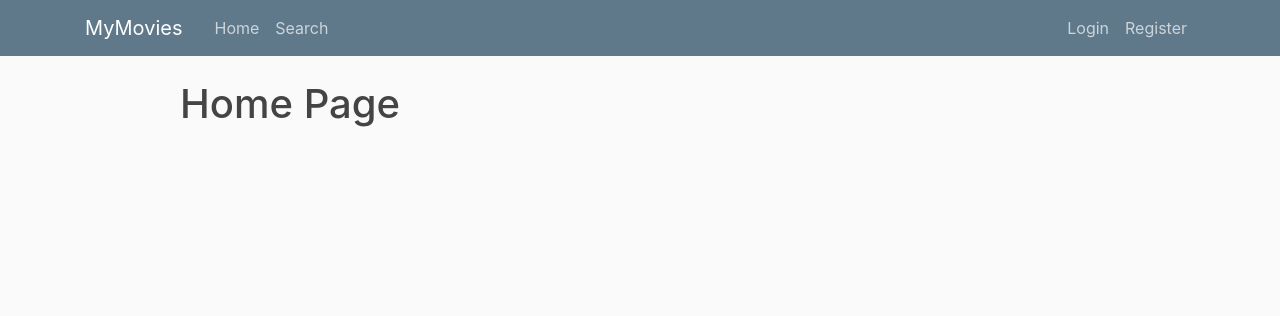
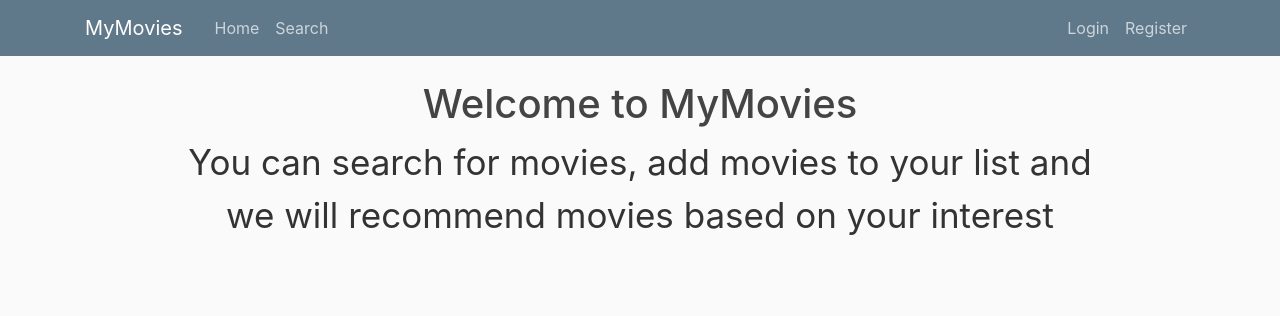
Before and after one commit to habui19/python-final, a Flask app: page / in a window 1280 px wide. Shown: the top 316 px of the page. Run offline with Flask 2, Linux system fonts and the light colour scheme; some libraries are stand-ins or nearby versions.

Commit message:
add content to homepage

```diff
--- a/mymovies/routes.py
+++ b/mymovies/routes.py
@@ -5,7 +5,6 @@ from mymovies.models import User, Movie
 from flask_login import login_user, current_user, logout_user, login_required
 from mymovies.movies import add_movies, most_frequent, show_rec
 from mymovies.movie_match import search_movie
-from sqlalchemy import func
 
 @app.route("/")
 @app.route("/home")
--- a/mymovies/templates/home.html
+++ b/mymovies/templates/home.html
@@ -1,4 +1,8 @@
 {% extends "layout.html" %}
 {% block content %}
-        <h1>Home Page</h1>
+<div class="text-center">
+        <h1>Welcome to MyMovies</h1>
+        <p style="font-size: 35px">You can search for movies, add movies to your list and we will recommend movies based on your interest</p>
+</div>
+
 {% endblock content %}
```
